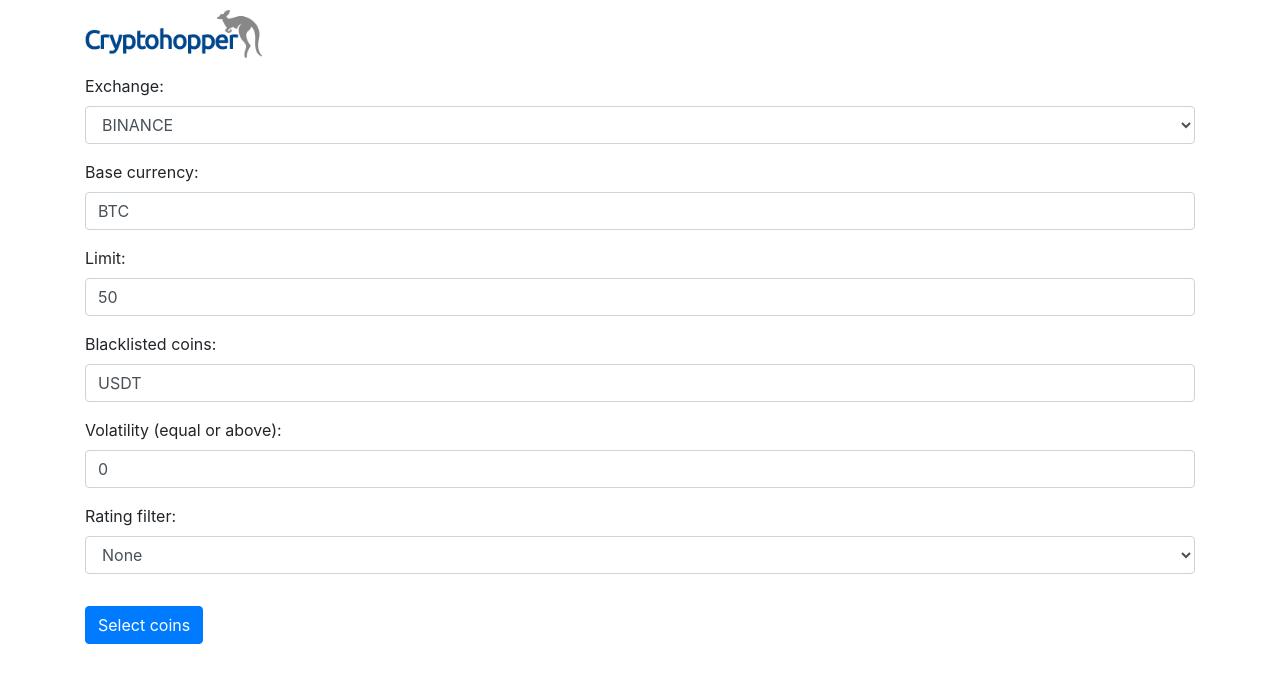
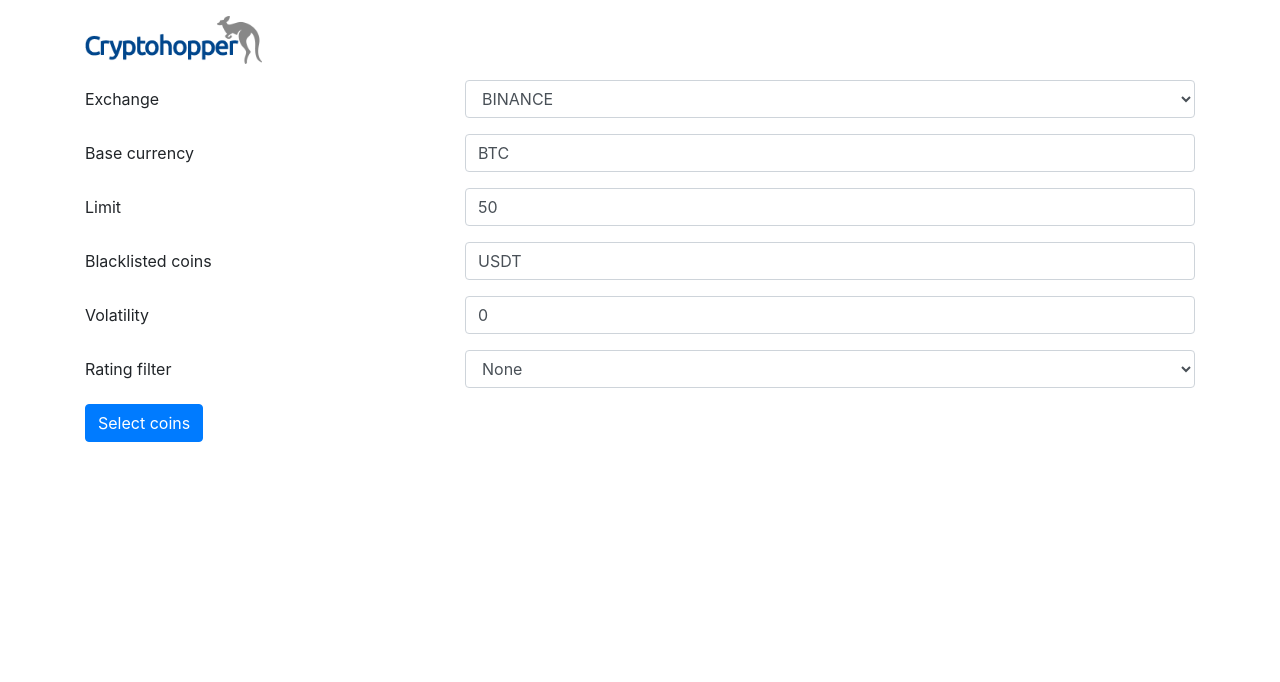
Before and after one commit to matteoantoci/ch-companion, a React (Create React App) app: page / in a window 1280 px wide. Shown: the top 682 px of the page. Built offline with nearby package versions, Linux system fonts and the light colour scheme.

Commit message:
Improved layout

```diff
--- a/src/App/App.css
+++ b/src/App/App.css
@@ -6,7 +6,3 @@
   margin-bottom: 1em;
   height: 48px;
 }
-
-.App-submit {
-  margin-top: 1em;
-}
--- /dev/null
+++ b/src/App/Field.jsx
@@ -0,0 +1,33 @@
+import React from 'react';
+import { observer } from 'mobx-react';
+import { Col, FormGroup, Input, Label } from 'reactstrap';
+
+export const Field = observer((props) => {
+  const {
+    store,
+    handleChange,
+    children,
+    fieldName,
+    label,
+    type = 'text',
+  } = props;
+  const value = props.value || store.fields[fieldName];
+  return (
+    <FormGroup row>
+      <Label for={fieldName} sm={4}>
+        {label}
+      </Label>
+      <Col sm={8}>
+        <Input
+          type={type}
+          name={fieldName}
+          id={fieldName}
+          value={value}
+          onChange={handleChange}
+        >
+          {children}
+        </Input>
+      </Col>
+    </FormGroup>
+  );
+});
--- a/src/App/OptionsForm.jsx
+++ b/src/App/OptionsForm.jsx
@@ -1,8 +1,9 @@
 import { trim } from 'lodash-es';
 import React from 'react';
-import { Form, FormGroup, Label, Input } from 'reactstrap';
+import { Form, FormGroup, Col } from 'reactstrap';
 import { observer } from 'mobx-react';
 import { Submit } from './Submit';
+import { Field } from './Field';
 
 function formatListValue(value) {
   return value.split(',').map(trim);
@@ -16,79 +17,62 @@
     handleFieldChange(fieldName, formatListValue(event.target.value));
   return (
     <Form>
-      <FormGroup>
-        <Label for="exchange">Exchange:</Label>
-        <Input
+      <Field
+        fieldName="exchange"
+        label="Exchange"
         type="select"
-          name="exchange"
-          id="exchange"
-          value={store.fields.exchange}
-          onChange={createHandler('exchange')}
+        store={store}
+        handleChange={createHandler('exchange')}
       >
         {store.exchanges.map((value) => (
           <option value={value} key={value}>
             {value}
           </option>
         ))}
-        </Input>
-      </FormGroup>
-      <FormGroup>
-        <Label for="base-currency">Base currency:</Label>
-        <Input
-          type="text"
-          name="base-currency"
-          id="base-currency"
-          onChange={createHandler('baseCurrency')}
-          value={store.fields.baseCurrency}
+      </Field>
+      <Field
+        fieldName="baseCurrency"
+        label="Base currency"
+        store={store}
+        handleChange={createHandler('baseCurrency')}
       />
-      </FormGroup>
-      <FormGroup>
-        <Label for="limit">Limit:</Label>
-        <Input
-          type="text"
-          name="limit"
-          id="limit"
-          value={store.fields.limit}
-          onChange={createHandler('limit')}
+      <Field
+        fieldName="limit"
+        label="Limit"
+        store={store}
+        handleChange={createHandler('limit')}
       />
-      </FormGroup>
-      <FormGroup>
-        <Label for="blacklist">Blacklisted coins:</Label>
-        <Input
-          type="text"
-          name="blacklist"
-          id="blacklist"
+      <Field
+        fieldName="blacklist"
+        label="Blacklisted coins"
+        store={store}
         value={store.fields.blacklist.join(', ')}
-          onChange={createListHandler('blacklist')}
+        handleChange={createListHandler('blacklist')}
       />
-      </FormGroup>
-      <FormGroup>
-        <Label for="limit">Volatility (equal or above):</Label>
-        <Input
-          type="text"
-          name="volatility"
-          id="volatility"
-          value={store.fields.volatility}
-          onChange={createHandler('volatility')}
+      <Field
+        fieldName="volatility"
+        label="Volatility"
+        store={store}
+        handleChange={createListHandler('volatility')}
       />
-      </FormGroup>
-      <FormGroup>
-        <Label for="exchange">Rating filter:</Label>
-        <Input
+      <Field
+        fieldName="rating"
+        label="Rating filter"
         type="select"
-          name="rating"
-          id="rating"
-          value={store.fields.rating}
-          onChange={createHandler('rating')}
+        store={store}
+        handleChange={createHandler('rating')}
       >
         {store.ratingFilters.map(({ value, label }) => (
           <option value={value} key={value}>
             {label}
           </option>
         ))}
-        </Input>
+      </Field>
+      <FormGroup row>
+        <Col>
+          <Submit {...props} />
+        </Col>
       </FormGroup>
-      <Submit {...props} />
     </Form>
   );
 });
--- a/src/index.css
+++ b/src/index.css
@@ -1,4 +1,4 @@
 body {
-  padding: 10px;
-  min-width: 300px;
+  padding: 1em;
+  min-width: 600px;
 }
```
Lines whose indentation alone changed are shown as unchanged.
